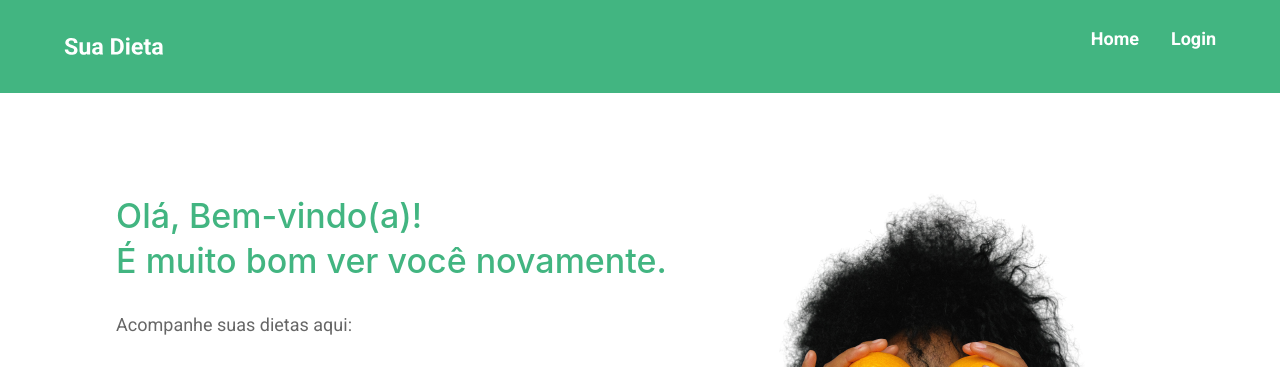
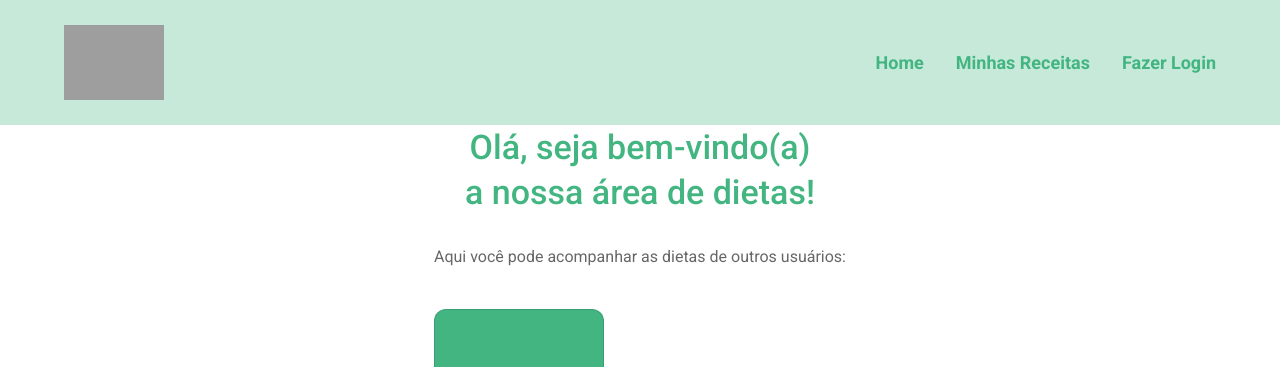
Before and after one commit to MatheusNelvam/ESA2022.1-SuaDieta, a Django app: page / in a window 1280 px wide. Shown: the top 367 px of the page. Run offline with Django 4.2, Linux system fonts and the light colour scheme; data comes from the database, SQL or seed files in the repository; parts of the project's set-up code (start-up, migrations or seed data) failed here and were passed over; some libraries are stand-ins or nearby versions; grey boxes are pictures that could not be loaded.

Commit message:
commit_files

```diff
--- a/suaDieta/requirements.txt
+++ b/suaDieta/requirements.txt
@@ -1,4 +1,5 @@
 asgiref==3.5.2
+backports.zoneinfo==0.2.1
 certifi==2022.9.24
 cffi==1.15.1
 charset-normalizer==2.1.1
--- a/suaDieta/suaDieta/static/css/mycss/home.css
+++ b/suaDieta/suaDieta/static/css/mycss/home.css
@@ -4,10 +4,12 @@
     display: flex;
     justify-content: space-between; */
 
-    padding: 100px 0px;
-
     display: flex;
-    justify-content: space-around;
+    justify-content: center;
+    margin: auto !important;
+/*
+    background-image: url("{% static 'images/Background-right.svg' %}");
+    background-repeat: no-repeat; */
 }
 
 .text h1 {
@@ -16,15 +18,17 @@
     line-height: 45px;
 
     margin-bottom: 30px;
+    text-align: center;
 }
 
 .text p {
-    font-size: 18px;
+    font-size: 16px;
     line-height: 24px;
     color: var(--color-secundary);
     font-weight: 400;
 
     margin-bottom: 40px;
+    text-align: center;
 }
 
 .cards {
@@ -44,6 +48,7 @@
     border-radius: 12px;
     flex-wrap: wrap;
 }
+
 .card h3 {
     margin-bottom: 5px;
     font-weight: 500;
@@ -74,7 +79,7 @@ p.kcal {
     padding-bottom: 0px;
 }
 
-p.gram{
+p.gram {
     font-weight: 400;
     font-size: 16px;
     padding-bottom: 0px;
--- a/suaDieta/suaDieta/static/css/mycss/menu.css
+++ b/suaDieta/suaDieta/static/css/mycss/menu.css
@@ -1,5 +1,5 @@
 .text-menu {
-  color: #fff;
+  color: var(--color-primary);
   text-decoration: none;
 
   letter-spacing: 0px;
@@ -9,8 +9,9 @@
   font-size: 18px;
 }
 
-.text-menu:hover {
-  opacity: 0.7;
+a:hover {
+  color: var(--color-primary);
+  text-decoration: none;
 }
 
 .logo {
@@ -22,7 +23,7 @@
   justify-content: space-between;
   align-items: center;
   font-family: system-ui, -apple-system, Helvetica, Arial, sans-serif;
-  background-color: var(--color-primary);
+  background-color: rgba(66, 181, 129, 0.3);
 
   padding: 25px 5%;
 }
@@ -30,6 +31,7 @@
 .nav-list {
   list-style: none;
   display: flex;
+  margin: 0px;
 }
 
 .nav-list li {
--- a/suaDieta/templates/base.html
+++ b/suaDieta/templates/base.html
@@ -8,14 +8,12 @@
         <meta name="viewport" content="width=device-width, initial-scale=1.0">
         <title>Document</title>
 
-        <link rel="stylesheet" href="{% static 'css/bootstrap.min.css' %}">
+        <!-- <link rel="stylesheet" href="{% static 'css/bootstrap.min.css' %}">
         <link rel="stylesheet" href="{% static 'css/bootstrap.css' %}">
-        <script src="{% static 'js/bootstrap.min.js' %}"></script>
+        <script src="{% static 'js/bootstrap.min.js' %}"></script> -->
 
         <link rel="stylesheet" href="{% static 'css/mycss/global.css' %}" />
-        <link rel="stylesheet" href="{% static 'css/mycss/home.css' %}" />
         <link rel="stylesheet" href="{% static 'css/mycss/menu.css' %}" />
-        <link rel="stylesheet" href="{% static 'css/mycss/login.css' %}" />
 
 
         <link href="https://cdn.jsdelivr.net/npm/bootstrap@5.2.1/dist/css/bootstrap.min.css" rel="stylesheet" integrity="sha384-iYQeCzEYFbKjA/T2uDLTpkwGzCiq6soy8tYaI1GyVh/UjpbCx/TYkiZhlZB6+fzT" crossorigin="anonymous">
--- a/suaDieta/templates/dietas/index.html
+++ b/suaDieta/templates/dietas/index.html
@@ -6,6 +6,9 @@
     {% include 'partials/_menu.html' %}
     {% include 'partials/_alerts.html' %}
 
+    <link rel="stylesheet" href="{% static 'css/mycss/home.css' %}" />
+    <link rel="stylesheet" href="{% static 'css/mycss/global.css' %}" />
+
     <div class="container">
 
 
@@ -13,8 +16,8 @@
         <div class="panel">
 
             <div class="text">
-              <h1>Olá, Bem-vindo(a)!<br>É muito bom ver você novamente.</h1>
-              <p>Acompanhe suas dietas aqui:</p>
+              <h1>Olá, seja bem-vindo(a)<br>a nossa área de dietas!</h1>
+              <p>Aqui você pode acompanhar as dietas de outros usuários:</p>
             </div>
 
 
@@ -43,10 +46,6 @@
 
 
 
-        <div class="img-home">
-            <img class="" src="{% static 'images/woman.png' %}"></img>
-        </div>
-
     </div>
 
     {% include "partials/_paginatorProdutos.html" %}
--- a/suaDieta/templates/partials/_menu.html
+++ b/suaDieta/templates/partials/_menu.html
@@ -1,7 +1,9 @@
 {% load static %}
+<link rel="stylesheet" href="{% static 'css/mycss/menu.css' %}" />
+<link rel="stylesheet" href="{% static 'css/mycss/global.css' %}" />
 <header>
     <nav class="nav-menu">
-      <img class="logo" src="{% static 'images/Logo-white.svg' %}"></img>
+      <img class="logo" src="{% static 'images/logo-green.svg' %}"></img>
       <div class="mobile-menu">
         <div class="line1"></div>
         <div class="line2"></div>
@@ -10,11 +12,13 @@
       <ul class="nav-list">
         <li><a class="text-menu" href="#">Home</a></li>
         {% if  user.is_authenticated %}
-        <li><a class="text-menu" href="#">Receitas</a></li>
+        <li><a class="text-menu" href="#">Minhas Receitas</a></li>
+        <li><a class="text-menu" href="{% url 'logout' %}">Sair</a></li>
         {% endif %}
 
         {% if not user.is_authenticated %}
-        <li><a class="text-menu" href="{% url 'login' %}">Login</a></li>
+        <li><a class="text-menu" href="#">Minhas Receitas</a></li>
+        <li><a class="text-menu" href="{% url 'login' %}">Fazer Login</a></li>
         {% endif %}
       </ul>
     </nav>
```
Also changed, not shown: suaDieta/suaDieta/static/css/mycss/global.css (+9 -4 lines).
